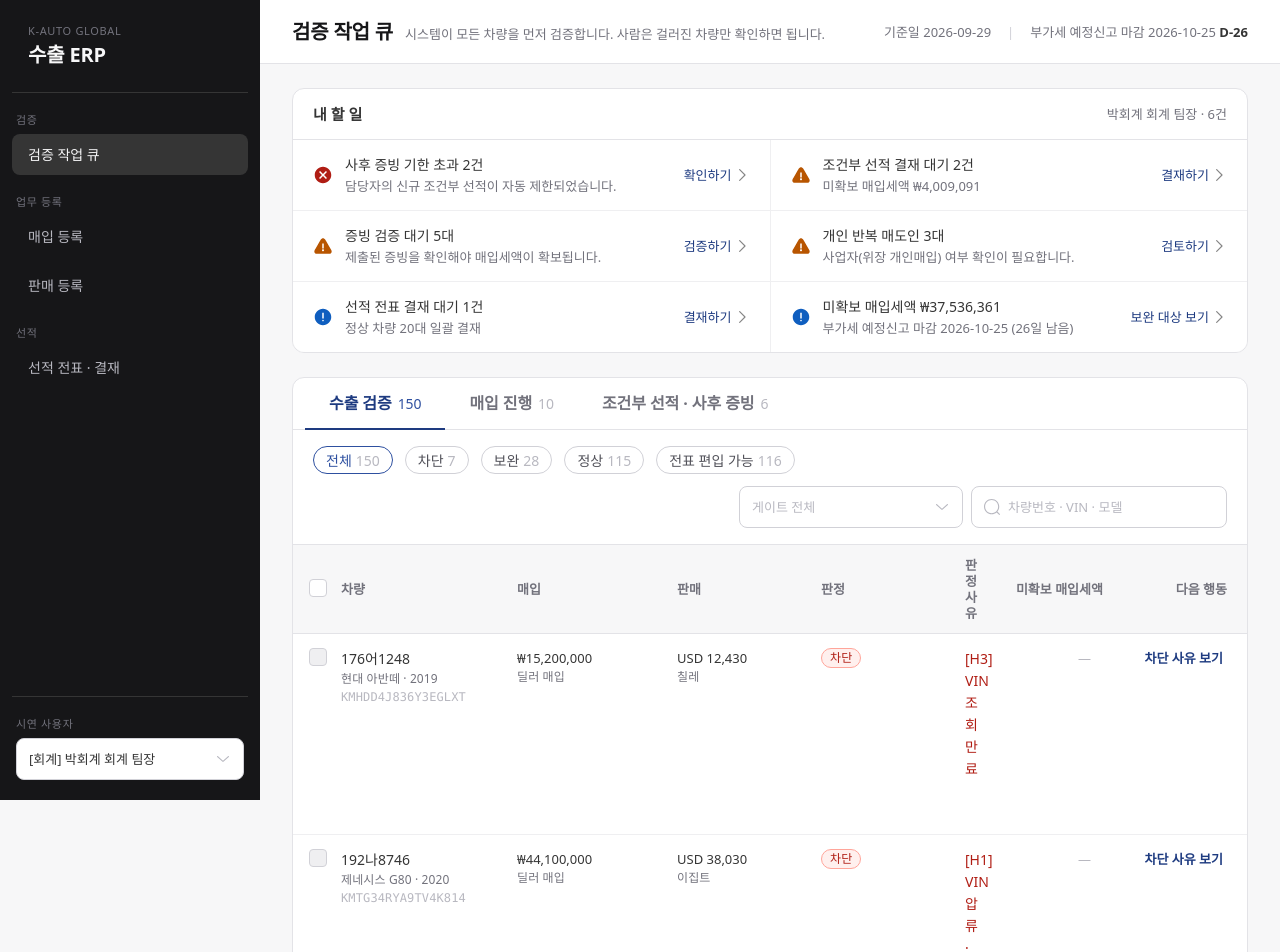
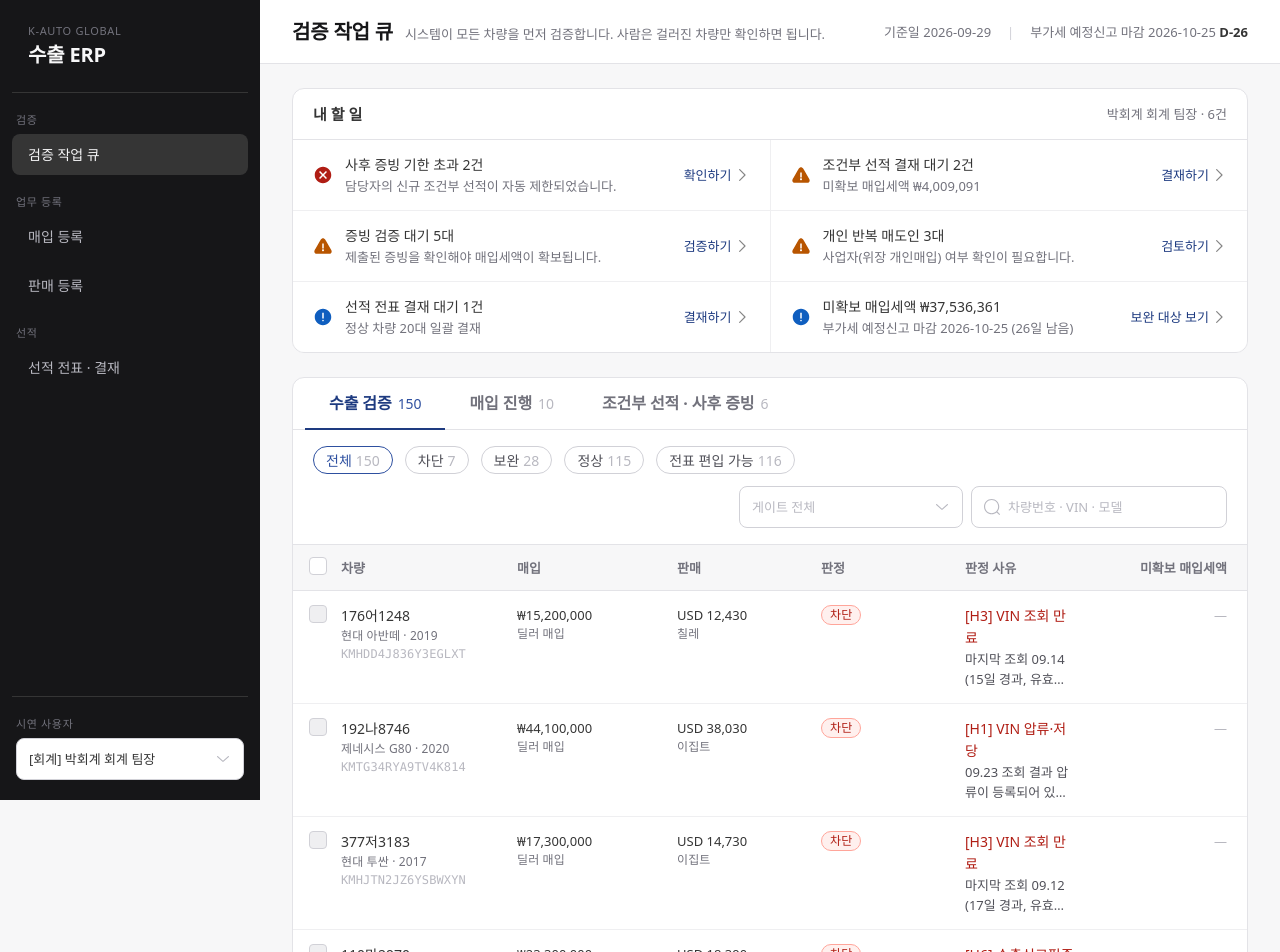
Before and after one commit to MEGUMMY1/export-erp, a React (Vite) app: page /workbench in a window 1280 px wide. Shown: the top 952 px of the page. Built offline with nearby package versions, Linux system fonts and the light colour scheme; a web font is replaced by a local one.

Commit message:
refactor: 작업 큐 '다음 행동' 컬럼 제거

```diff
--- a/src/pages/workbench/ExportQueue.tsx
+++ b/src/pages/workbench/ExportQueue.tsx
@@ -1,9 +1,9 @@
 import { useNavigate } from 'react-router'
 import { RiskChip } from '@/components/domain/RiskChip'
-import { Button, Checkbox, Chip } from '@/components/ui'
+import { Checkbox, Chip } from '@/components/ui'
 import { PURCHASE_TYPE_LABEL } from '@/domain/constants'
 import { formatKRW, formatMoney } from '@/domain/format'
-import { canAddToSlip, canRequestRelease, type Evaluation } from '@/domain/rules'
+import { canAddToSlip, type Evaluation } from '@/domain/rules'
 import type { ErpData, Vehicle } from '@/domain/types'
 import { cn } from '@/lib/cn'
 
@@ -11,16 +11,13 @@ interface Props {
   rows: Vehicle[]
   data: ErpData
   evals: Record<string, Evaluation>
-  userId: string
-  canRequest: boolean
   selected: Set<string>
   onToggle: (id: string) => void
   onToggleAll: (ids: string[], checked: boolean) => void
-  onRequestRelease: (id: string) => void
 }
 
-/** 수출 검증 대상 — 차량별 판정, 판정 사유, 다음 행동 */
-export function ExportQueue({ rows, data, evals, userId, canRequest, selected, onToggle, onToggleAll, onRequestRelease }: Props) {
+/** 수출 검증 대상 — 차량별 판정과 판정 사유. 행을 누르면 상세에서 해소 액션을 처리한다 */
+export function ExportQueue({ rows, data, evals, selected, onToggle, onToggleAll }: Props) {
   const navigate = useNavigate()
   const eligible = rows.filter((v) => canAddToSlip(v.id, data, evals[v.id]).ok).map((v) => v.id)
   const allChecked = eligible.length > 0 && eligible.every((id) => selected.has(id))
@@ -38,8 +35,7 @@ export function ExportQueue({ rows, data, evals, userId, canRequest, selected, o
         <col className="w-36" />
         <col className="w-36" />
         <col />
-        <col className="w-32" />
-        <col className="w-36" />
+        <col className="w-40" />
       </colgroup>
       <thead className="sticky top-16 z-10 bg-gray-10 text-label-md text-gray-70">
         <tr className="border-b border-gray-30">
@@ -56,8 +52,7 @@ export function ExportQueue({ rows, data, evals, userId, canRequest, selected, o
           <th className="py-3">판매</th>
           <th className="py-3">판정</th>
           <th className="py-3">판정 사유</th>
-          <th className="py-3 text-right">미확보 매입세액</th>
-          <th className="py-3 pr-5 text-right">다음 행동</th>
+          <th className="py-3 pr-5 text-right">미확보 매입세액</th>
         </tr>
       </thead>
       <tbody>
@@ -67,7 +62,6 @@ export function ExportQueue({ rows, data, evals, userId, canRequest, selected, o
           const s = data.sales[v.id]
           const eligibleRow = canAddToSlip(v.id, data, ev).ok
           const top = ev.gates[0]
-          const requestable = canRequest && canRequestRelease(v.id, userId, data, ev).ok
           return (
             <tr
               key={v.id}
@@ -121,21 +115,8 @@ export function ExportQueue({ rows, data, evals, userId, canRequest, selected, o
                   <p className="text-body-sm text-gray-50">모든 검증 통과</p>
                 )}
               </td>
-              <td className={cn('py-3.5 pr-3 text-right text-body-sm', ev.vat.unsecured > 0 ? 'text-orange-60' : 'text-gray-50')}>
+              <td className={cn('py-3.5 pr-5 text-right text-body-sm', ev.vat.unsecured > 0 ? 'text-orange-60' : 'text-gray-50')}>
                 {ev.vat.unsecured > 0 ? formatKRW(ev.vat.unsecured) : '—'}
-              </td>
-              <td className="py-3 pr-5 text-right" onClick={(e) => e.stopPropagation()}>
-                {requestable ? (
-                  <Button variant="outlined" size="sm" onClick={() => onRequestRelease(v.id)}>
-                    조건부 선적 요청
-                  </Button>
-                ) : eligibleRow ? (
-                  <span className="text-caption-md text-green-60">전표 편입 가능</span>
-                ) : (
-                  <Button variant="text" size="sm" onClick={() => navigate(`/vehicles/${v.id}`)}>
-                    {top?.severity === 'HARD' ? '차단 사유 보기' : '상세 보기'}
-                  </Button>
-                )}
               </td>
             </tr>
           )
--- a/src/pages/workbench/WorkbenchPage.tsx
+++ b/src/pages/workbench/WorkbenchPage.tsx
@@ -13,7 +13,6 @@ import { ExportQueue } from './ExportQueue'
 import { FilterChip } from './FilterChip'
 import { PostEvidenceQueue } from './PostEvidenceQueue'
 import { PurchaseQueue } from './PurchaseQueue'
-import { ReleaseRequestModal } from '@/components/domain/ReleaseRequestModal'
 import { TaskList } from './TaskList'
 
 type Tab = 'export' | 'purchase' | 'post'
@@ -36,7 +35,6 @@ export function WorkbenchPage() {
   const user = useCurrentUser()
   const [params, setParams] = useSearchParams()
   const [selected, setSelected] = useState<Set<string>>(new Set())
-  const [releaseTarget, setReleaseTarget] = useState<string | null>(null)
   const [slipOpen, setSlipOpen] = useState(false)
 
   const tab = (params.get('tab') as Tab) ?? 'export'
@@ -157,12 +155,9 @@ export function WorkbenchPage() {
             rows={slice(exportRows)}
             data={data}
             evals={evals}
-            userId={user.id}
-            canRequest={can(user.role, 'REQUEST_RELEASE')}
             selected={selected}
             onToggle={toggle}
             onToggleAll={toggleAll}
-            onRequestRelease={setReleaseTarget}
           />
         )}
         {tab === 'purchase' && <PurchaseQueue rows={slice(purchaseRows)} data={data} evals={evals} />}
@@ -198,7 +193,6 @@ export function WorkbenchPage() {
         </div>
       )}
 
-      {releaseTarget && <ReleaseRequestModal key={releaseTarget} vehicleId={releaseTarget} onClose={() => setReleaseTarget(null)} />}
       {slipOpen && (
         <CreateSlipModal
           vehicleIds={selectedIds}
```
